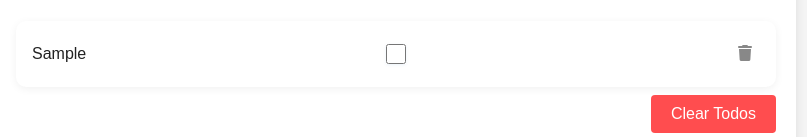
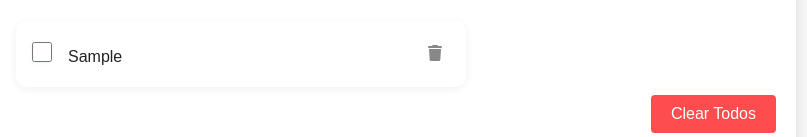
Before and after one commit to Devongaki/todoapp, a plain HTML site: page index.html in a window 1280 px wide. Both pictures are taken after typing "Sample" into the empty fields and a click on the button "Add". Shown: the part 196-333 px from the top of the page, without its empty margins (244-1051 px from the left). Drawn offline with Linux system fonts and the light colour scheme.

Commit message:
Refactor code. Updated the UI Fix the delete functionality

```diff
--- a/js/events.js
+++ b/js/events.js
@@ -9,11 +9,16 @@ export function createTask() {
 
   // Update local storage
   const todos = getTodos();
-  todos.push({ id: crypto.randomUUID(), text: todoText, completed: false });
+  const newTodo = {
+    id: crypto.randomUUID(),
+    text: todoText,
+    completed: false,
+  };
+  todos.push(newTodo);
   saveTodos(todos);
 
   // Render new task
-  renderTodo({ text: todoText, completed: false });
+  renderTodo(newTodo);
   createTaskInput.value = "";
 
   updateClearButtonState();
--- a/js/storage.js
+++ b/js/storage.js
@@ -10,7 +10,6 @@ export function saveTodos(todosArray) {
 }
 
 // Remove from local storage
-
 export function clearAllTodos() {
   localStorage.removeItem("todo");
 }
--- a/js/ui.js
+++ b/js/ui.js
@@ -1,49 +1,63 @@
 import { clearAllTodosButton, todoList } from "./app.js";
 import { updateTodoInStorage, deleteTodoFromStorage } from "./storage.js";
 
-// Creating ui element
+// Renders a single todo item in the DOM
 export function renderTodo(todo) {
+  // === Create elements ===
   const todoItem = document.createElement("li");
-  todoItem.textContent = todo.text;
-  todoItem.classList = "todo-item";
+  todoItem.className = "todo-item";
+  todoItem.dataset.id = todo.id;
+
+  const todoContentWrapper = document.createElement("div");
+  todoContentWrapper.className = "todo-content";
+
+  // Create a checkbox
+  const checkBox = document.createElement("input");
+  checkBox.type = "checkbox";
+  checkBox.className = "todo-checkbox";
+  checkBox.checked = todo.completed;
+
+  // Create text span
+  const textSpan = document.createElement("span");
+  textSpan.textContent = todo.text;
+
+  // Delete button
+  const deleteTodoBtn = document.createElement("button");
+  deleteTodoBtn.className = "delete-btn";
+  deleteTodoBtn.innerHTML = '<i class="fa-solid fa-trash"></i>';
+
+  // === Apply visual state ===
   if (todo.completed) {
     todoItem.style.textDecoration = "line-through";
   }
-  // Create a checkbox
-  const checkBox = document.createElement("input");
-  checkBox.type = "checkbox";
-  checkBox.classList.add("todo-checkbox");
-  checkBox.checked = todo.completed;
 
-  // Handle checkbox change
+  // === Attach event listeners ===
   checkBox.addEventListener("change", () => {
     todo.completed = checkBox.checked;
     updateTodoInStorage(todo.id, todo.completed);
     todoItem.style.textDecoration = todo.completed ? "line-through" : "none";
   });
 
-  //   Create delete button
-  todoItem.dataset.id = todo.id
-  const deleteTodoBtn = document.createElement("button");
-  deleteTodoBtn.className = "delete-btn";
-  deleteTodoBtn.innerHTML = '<i class="fa-solid fa-trash"></i>';
-
   deleteTodoBtn.addEventListener("click", () => {
     todoList.removeChild(todoItem);
     deleteTodoFromStorage(todo.id);
+    console.log("Deleting todo with id:", todo.id);
+
     updateClearButtonState();
   });
 
-  // Add checkbox and text to the <li>
-  todoItem.appendChild(checkBox);
+  // === Build DOM structure ===
+  todoContentWrapper.appendChild(checkBox);
+  todoContentWrapper.appendChild(textSpan);
+
+  todoItem.appendChild(todoContentWrapper);
   todoItem.appendChild(deleteTodoBtn);
-
-  // Append <li> to the list
   todoList.append(todoItem);
 
   updateClearButtonState();
 }
 
+// Toggles clear-all button based on list state
 export function updateClearButtonState() {
   const isEmpty = todoList.children.length === 0;
   clearAllTodosButton.classList.toggle("disabled", isEmpty);
--- a/styles/todo-list.css
+++ b/styles/todo-list.css
@@ -3,6 +3,7 @@
   padding: 0;
   margin-top: 1.5rem;
   margin-right: auto;
+  max-width: 450px;
   background: #fff;
   border-radius: 10px;
   box-shadow: 0 2px 8px rgba(0, 0, 0, 0.06);
```
Also changed, not shown: js/createTask.js (deleted, +0 -8 lines).
